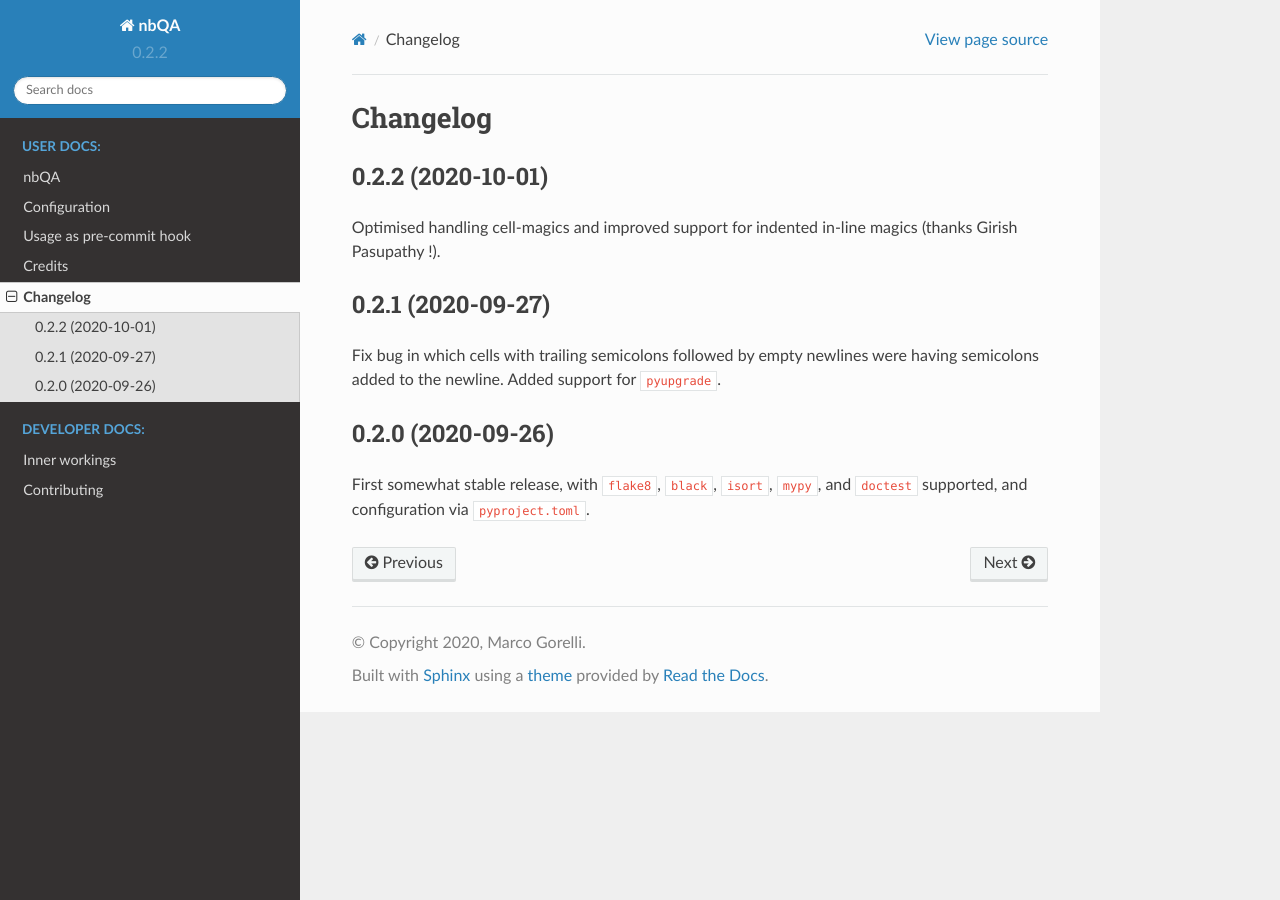
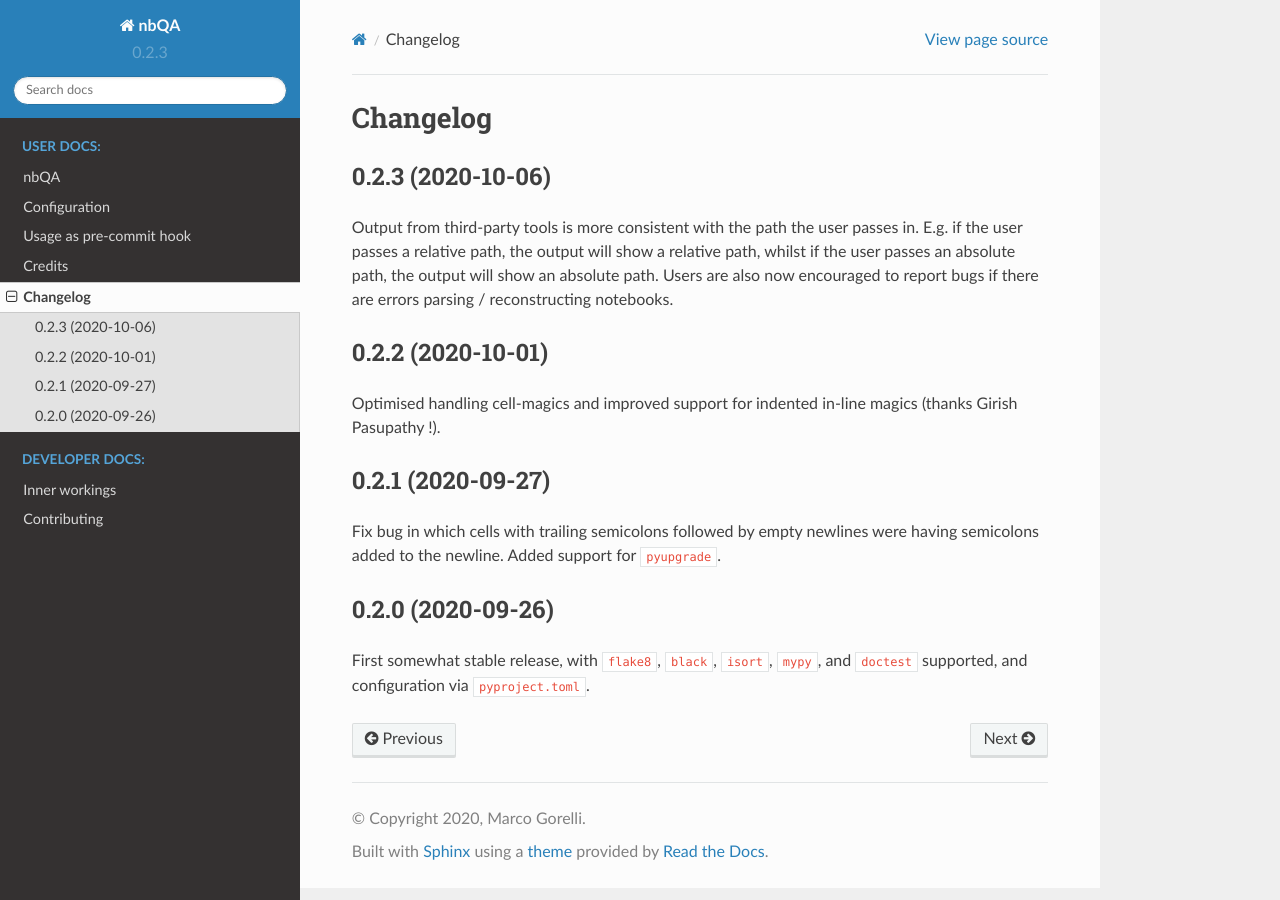
Before and after one commit to nbQA-dev/nbQA, a Sphinx documentation site: the page built from docs/history.rst, in a window 1280 px wide. Built offline with Sphinx 7.4.7 and the Read the Docs theme 2.0.0, drawn with Linux system fonts in a browser that asks for light colours.

Commit message:
v0.2.3 (#299)
Co-authored-by: Marco Gorelli <m.gorelli@samsung.com>

```diff
--- a/docs/history.rst
+++ b/docs/history.rst
@@ -1,6 +1,15 @@
 =========
 Changelog
 =========
+
+0.2.3 (2020-10-06)
+------------------
+
+Output from third-party tools is more consistent with the path the user passes in. E.g.
+if the user passes a relative path, the output will show a relative path, whilst if the
+user passes an absolute path, the output will show an absolute path.
+Users are also now encouraged to report bugs if there are errors parsing / reconstructing
+notebooks.
 
 0.2.2 (2020-10-01)
 ------------------
--- a/docs/pre-commit.rst
+++ b/docs/pre-commit.rst
@@ -10,7 +10,7 @@ and sort your imports using ``isort``, you could put the following in your ``.pr
 
     repos:
     - repo: 'https://github.com/nbQA-dev/nbQA'
-        rev: 0.2.2
+        rev: 0.2.3
         hooks:
         - id: nbqa
             args:
--- a/nbqa/__init__.py
+++ b/nbqa/__init__.py
@@ -2,4 +2,4 @@
 
 __author__ = """Marco Gorelli"""
 __email__ = "m.e.gorelli@gmail.com"
-__version__ = "0.2.2"
+__version__ = "0.2.3"
--- a/setup.cfg
+++ b/setup.cfg
@@ -1,5 +1,5 @@
 [bumpversion]
-current_version = 0.2.2
+current_version = 0.2.3
 
 [flake8]
 ignore = E203,E503,W503,W504
--- a/setup.py
+++ b/setup.py
@@ -40,6 +40,6 @@ setup(
     test_suite="tests",
     tests_require=test_requirements,
     url="https://github.com/nbQA-dev/nbQA",
-    version="0.2.2",
+    version="0.2.3",
     zip_safe=False,
 )
```
